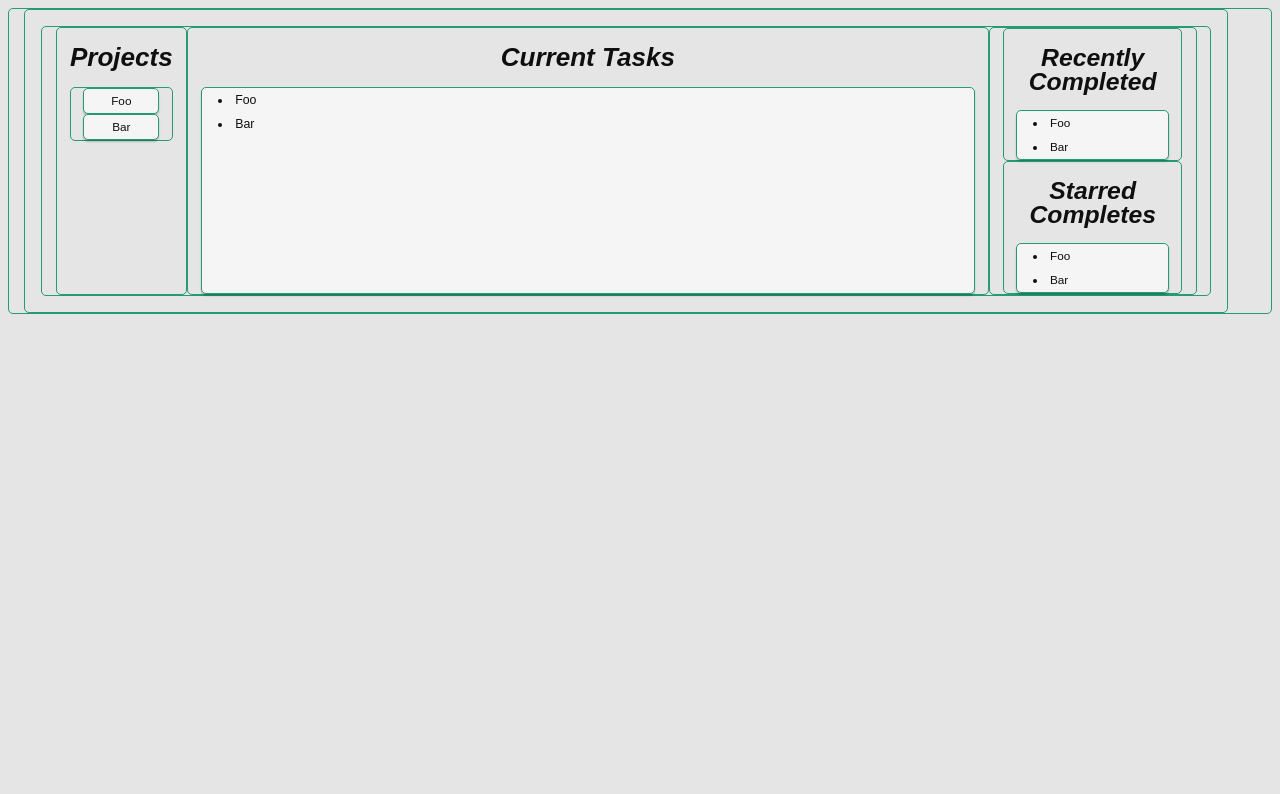
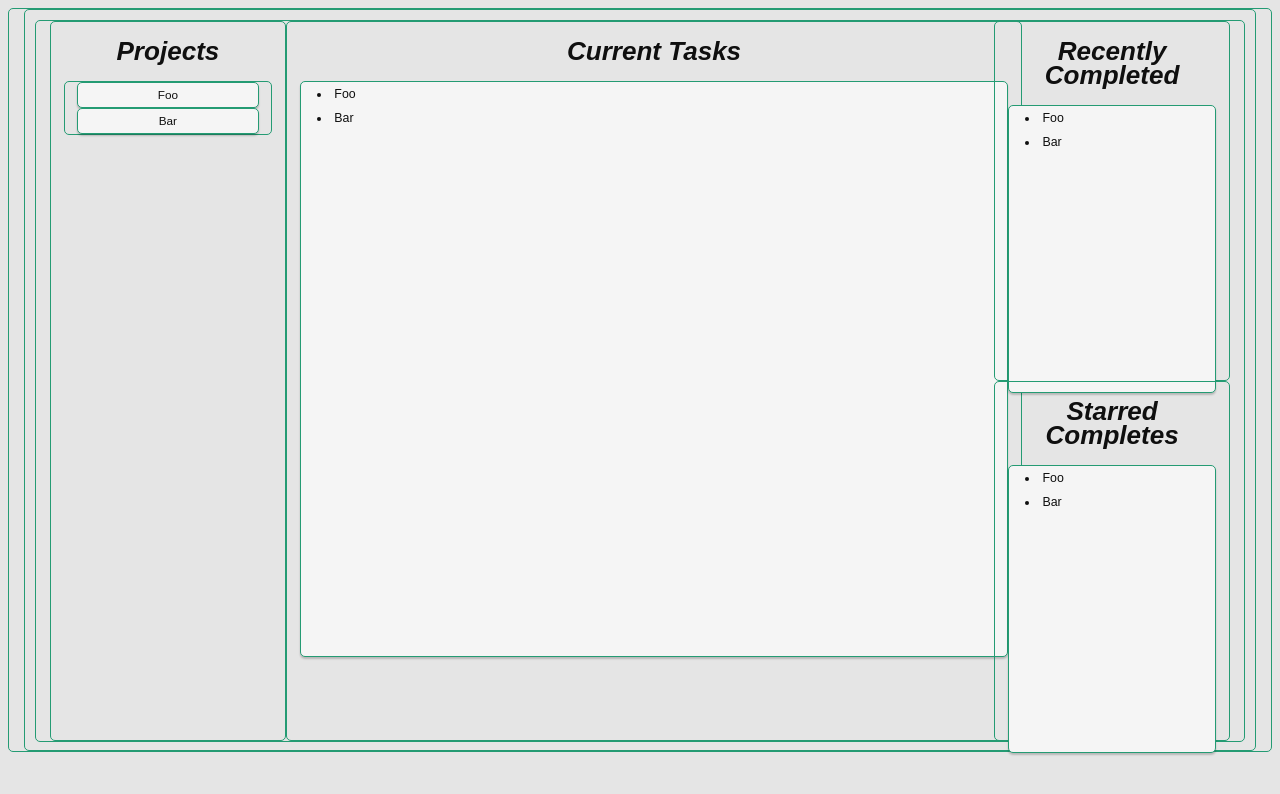
Before and after one commit to npetrangelo/task-tool, a Vue app: page / in a window 1280 px wide. Shown: the top 794 px of the page. Built offline with nearby package versions, Linux system fonts and the light colour scheme.

Commit message:
Switch to CSS grid, better but still clunky

```diff
--- a/src/App.vue
+++ b/src/App.vue
@@ -9,13 +9,11 @@ import Starred from './components/Starred.vue';
 
 <template>
     <div class="container">
-        <div class="row">
+        <div class="grid">
             <Projects/>
             <Current/>
-            <div class="col">
-                <Recent/>
-                <Starred/>
-            </div>
+            <Recent/>
+            <Starred/>
         </div>
     </div>
 </template>
--- a/src/components/Current.vue
+++ b/src/components/Current.vue
@@ -22,7 +22,6 @@ const tasks = ref([{ message: 'Foo' }, { message: 'Bar' }]);
     box-shadow: 0 2px 2px rgba(0, 0, 0, 0.2);
     text-align: left;
     padding-left: 2vh;
-    height: 100%;
-    align-self: stretch;
+    height: 80%;
 }
 </style>
--- a/src/components/Projects.vue
+++ b/src/components/Projects.vue
@@ -4,7 +4,7 @@ const items = ref([{ message: 'Foo' }, { message: 'Bar' }]);
 </script>
 
 <template>
-    <div class="col">
+    <div class="projects">
         <h1>Projects</h1>
         <div class="col">
             <div v-for="item in items" class="standout project">
--- a/src/components/Recent.vue
+++ b/src/components/Recent.vue
@@ -4,9 +4,9 @@ const tasks = ref([{ message: 'Foo' }, { message: 'Bar' }]);
 </script>
 
 <template>
-    <div class="col">
+    <div class="recent">
         <h1>Recently Completed</h1>
-        <div class="col tasks standout">
+        <div class="tasks standout">
             <li v-for="task in tasks">
                 {{ task.message }}
             </li>
--- a/src/components/Starred.vue
+++ b/src/components/Starred.vue
@@ -4,7 +4,7 @@ const tasks = ref([{ message: 'Foo' }, { message: 'Bar' }]);
 </script>
 
 <template>
-    <div class="col">
+    <div class="starred">
         <h1>Starred Completes</h1>
         <div class="col tasks standout">
             <li v-for="task in tasks">
--- a/src/styles.css
+++ b/src/styles.css
@@ -16,12 +16,35 @@
 
 .container {
   margin: 0;
-  padding: 2vh;
-  width: 95%;
+  padding: 10px;
+  text-align: center;
+  height: 90vh;
+}
+
+.grid {
   height: 100%;
-  flex-direction: column;
-  justify-content: center;
-  text-align: center;
+  display: grid;
+  grid-template-rows: 50% 50%;
+  grid-template-columns: 20% auto 20%;
+  grid-template-areas:
+    "projects current recent"
+    "projects current starred";
+}
+
+.projects {
+  grid-area: projects;
+}
+
+.current {
+  grid-area: current;
+}
+
+.recent {
+  grid-area: recent;
+}
+
+.starred {
+  grid-area: starred;
 }
 
 .logo {
@@ -33,17 +56,6 @@
 
 .logo.tauri:hover {
   filter: drop-shadow(0 0 2em #24c8db);
-}
-
-.row {
-  display: flex;
-  justify-content: center;
-  flex-direction: row;
-}
-
-.col {
-  display: flex;
-  flex-direction: column;
 }
 
 .standout {
```
